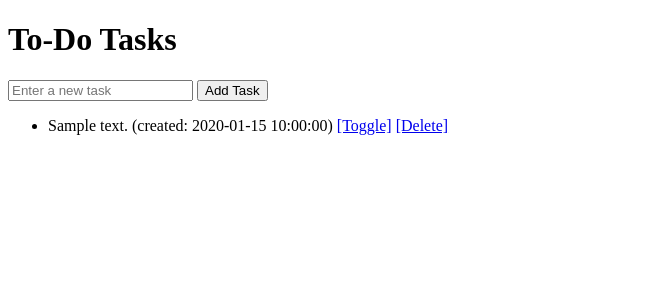
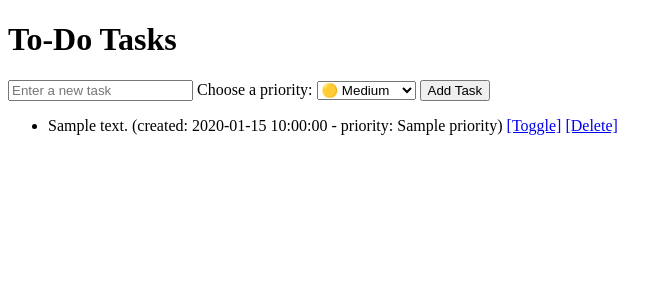
Before and after one commit to 1epalasprop/tasks, a Flask app: template templates/index.html in a window 1280 px wide. Shown: the top 300 px of the page, without its empty margins (0-672 px from the left). Run offline with Flask 3, Linux system fonts and the light colour scheme; the template is opened without the code that fills it: most values are stand-ins (such as "Sample title", 1, 10 or a date in 2020).

Commit message:
feat: task priority

```diff
--- a/app.py
+++ b/app.py
@@ -18,7 +18,10 @@ def index():
 def add_task():
     today = datetime.today().strftime("%d/%m/%Y")
     task = request.form.get("input_task")
-    tasks.append({"description": task, "done": False, "created": today})
+    priority = request.form.get("priority")
+    tasks.append(
+        {"description": task, "done": False, "created": today, "priority": priority}
+    )
     # Send the user back to the index page.
     return redirect(url_for("index"))
 
--- a/templates/index.html
+++ b/templates/index.html
@@ -14,6 +14,13 @@
         <!-- Input field where users can type a new task -->
         <!-- Note the name of the text: input_task -->
         <input type="text" name="input_task" placeholder="Enter a new task" required>
+        <label for="priority_label">Choose a priority:</label>
+        <select id="priority_label" name="priority">
+            <option value="🚨 Urgent">🚨 Urgent</option>
+            <option value="🔴 Important">🔴 Important</option>
+            <option value="🟡 Medium" selected>🟡 Medium</option>
+            <option value="🟢 Low">🟢 Low</option>
+        </select>
         <button type="submit">Add Task</button>
     </form>
 
@@ -24,7 +31,7 @@
         <li>
           <span style="text-decoration: {{ 'line-through' if task['done'] else 'none' }}">
               {{ task['description'] }} <!-- Output the task description -->
-              (created: {{ task['created']}})
+              (created: {{ task['created'] }} - priority: {{ task['priority'] }})
           </span>
           <!-- Link to toggle the task. Uses loop.index0 to pass the task index to the route -->
           <a href="/toggle/{{ loop.index0 }}">[Toggle]</a>
```
